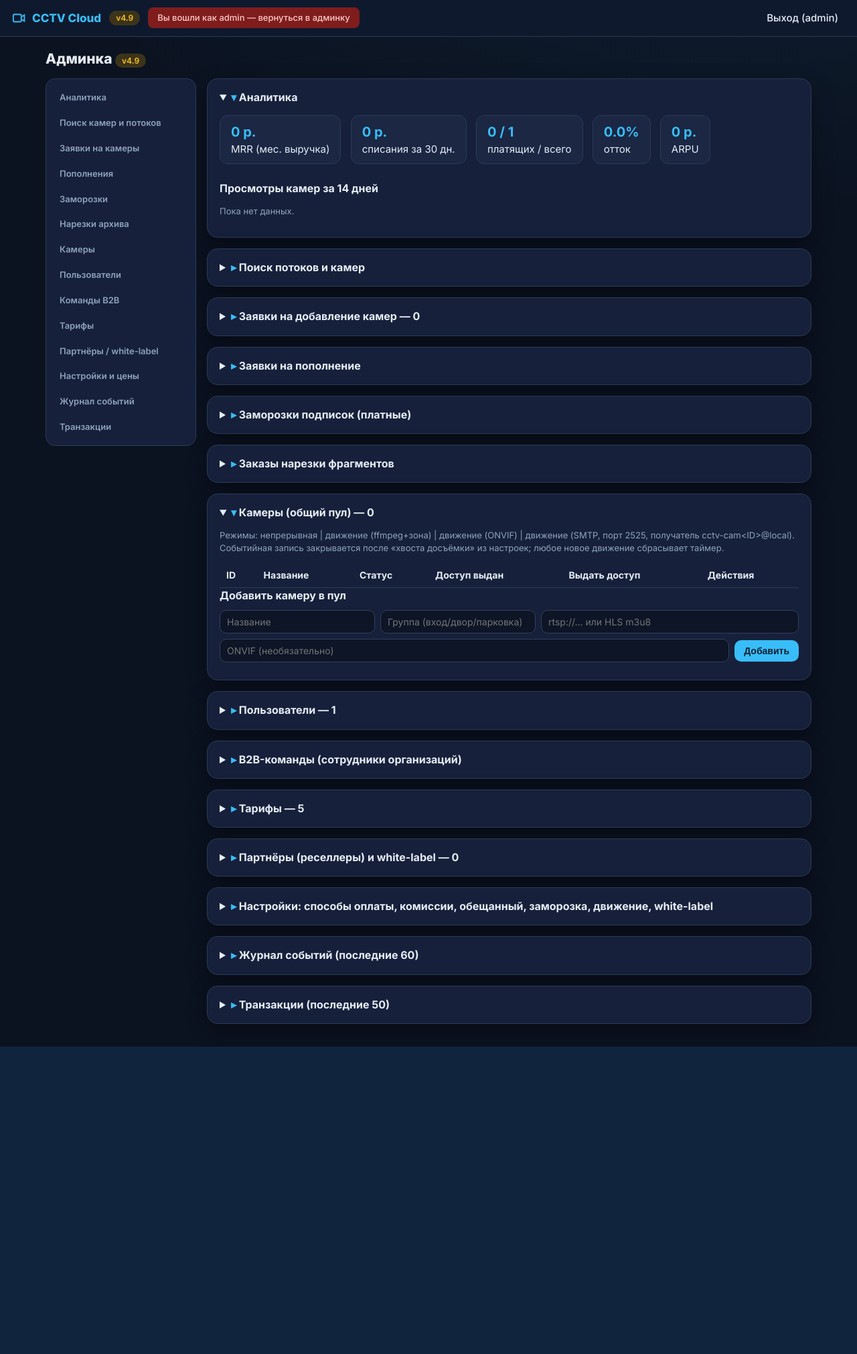
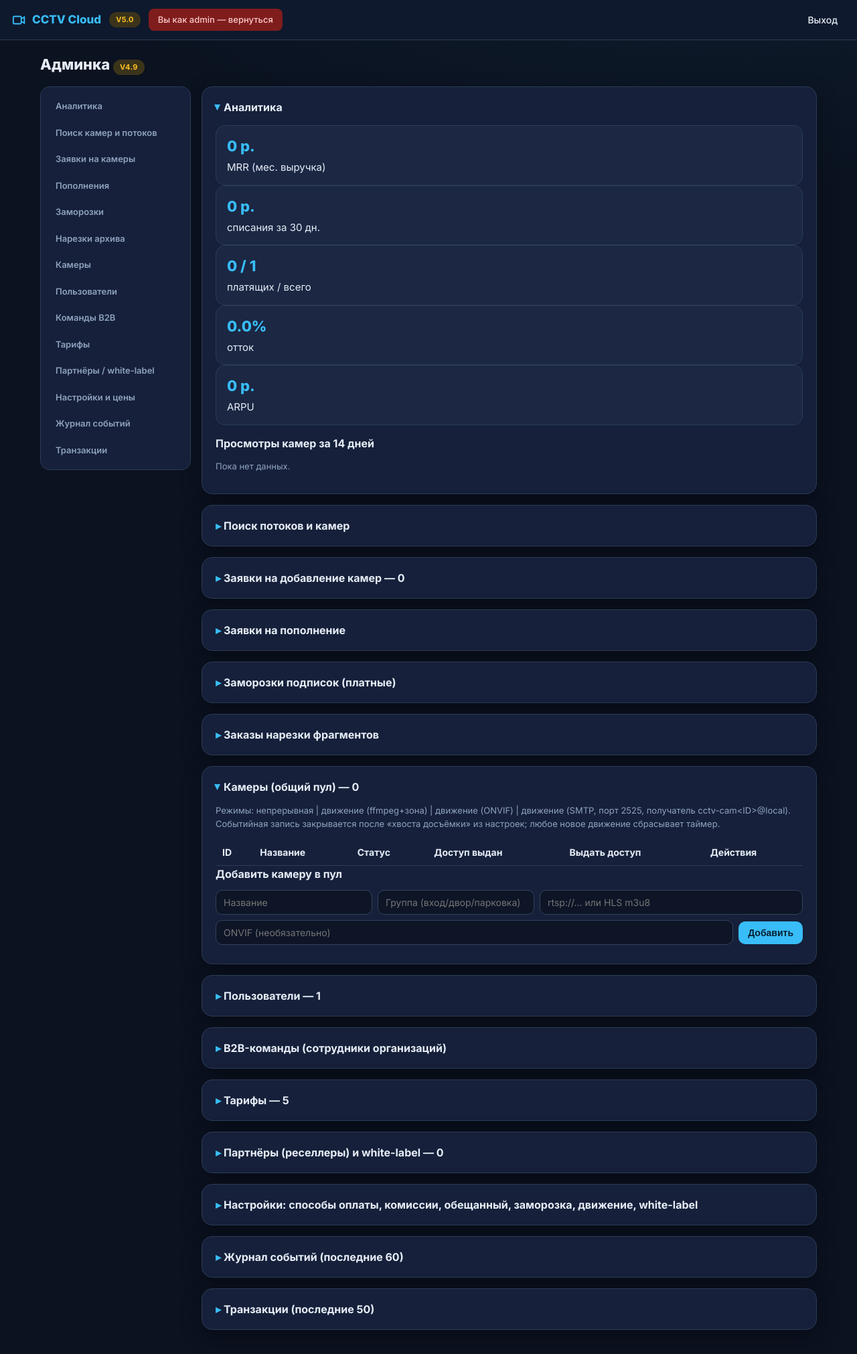
Before and after one commit to vasa57kam/cctv-deploy, a Flask app: page /admin in a window 1280 px wide. Shown: the whole page at 67% size. Before the commit the page ends 1563 px from the top, so only its background shows below. Run offline with Flask 3, Linux system fonts and the light colour scheme; a user stored in the database is signed in; data comes from the database, SQL or seed files in the repository; data that the repository does not hold is empty; parts of the project's set-up code (start-up, migrations or seed data) failed here and were passed over.

Commit message:
Update base.html

```diff
--- a/app/templates/base.html
+++ b/app/templates/base.html
@@ -14,84 +14,98 @@
 :root{--bg:#0b1220;--card:#16203a;--card2:#1b2743;--line:#2b3b57;--accent:{{ brand.color }};--text:#e6edf7;--muted:#8fa3bf;--ok:#34d399;--bad:#f87171;--warn:#fbbf24;--shadow:0 10px 30px rgba(0,0,0,.35);}
 *{box-sizing:border-box}
 html{scroll-behavior:smooth}
-body{margin:0;font-family:Inter,system-ui,-apple-system,"Segoe UI",Roboto,sans-serif;background:radial-gradient(1100px 500px at 85% -10%,rgba(56,189,248,.07),transparent),var(--bg);color:var(--text);font-size:15px;line-height:1.45;}
-header{display:flex;align-items:center;gap:12px;padding:10px 18px;background:#101a30ee;backdrop-filter:blur(8px);border-bottom:1px solid var(--line);flex-wrap:wrap;position:sticky;top:0;z-index:40;}
+body{margin:0;font-family:Inter,system-ui,-apple-system,"Segoe UI",Roboto,sans-serif;background:radial-gradient(1100px 500px at 85% -10%,rgba(56,189,248,.07),transparent),var(--bg);color:var(--text);font-size:15px;line-height:1.5;}
+header{display:flex;align-items:center;gap:12px;padding:12px 18px;background:#101a30ee;backdrop-filter:blur(8px);border-bottom:1px solid var(--line);flex-wrap:wrap;position:sticky;top:0;z-index:40;}
 header .logo{font-weight:800;font-size:17px;color:var(--accent);display:flex;align-items:center;gap:8px;}
 header .logo img{height:24px;}
-header a{color:var(--text);text-decoration:none;padding:6px 10px;border-radius:8px;font-weight:500;}
+header a{color:var(--text);text-decoration:none;padding:7px 11px;border-radius:8px;font-weight:500;font-size:14px;}
 header a:hover{background:#22304d;}
 header .spacer{flex:1}
-.badge{display:inline-block;padding:2px 10px;border-radius:999px;font-size:12px;font-weight:600;}
+.badge{display:inline-block;padding:3px 10px;border-radius:999px;font-size:11px;font-weight:700;letter-spacing:.02em;text-transform:uppercase;}
 .badge.ok{background:#0d3327;color:var(--ok);}
 .badge.bad{background:#3b1d1d;color:var(--bad);}
 .badge.warn{background:#3b341a;color:var(--warn);}
-.impbar{background:#7f1d1d;color:#fecaca;padding:6px 14px;border-radius:8px;font-size:13px;}
-main{padding:18px;max-width:1180px;margin:0 auto;}
-.card,details.card{background:var(--card);border:1px solid var(--line);border-radius:16px;padding:16px 18px;margin-bottom:16px;box-shadow:var(--shadow);}
-summary{cursor:pointer;font-size:16px;font-weight:700;}
+.badge.neutral{background:#22304d;color:var(--muted);}
+.impbar{background:#7f1d1d;color:#fecaca;padding:7px 14px;border-radius:8px;font-size:13px;}
+main{padding:20px;max-width:1200px;margin:0 auto;}
+.card,details.card{background:var(--card);border:1px solid var(--line);border-radius:16px;padding:18px 20px;margin-bottom:16px;box-shadow:var(--shadow);}
+summary{cursor:pointer;font-size:16px;font-weight:700;list-style:none;}
 summary::-webkit-details-marker{display:none;}
-summary::before{content:"▸ ";color:var(--accent);}
-details[open] > summary::before{content:"▾ ";}
-details[open] > summary{margin-bottom:12px;}
-.grid{display:grid;grid-template-columns:repeat(auto-fill,minmax(250px,1fr));gap:14px;}
-.cam{background:var(--card2);border:1px solid var(--line);border-radius:14px;padding:12px;overflow:hidden;}
-.cam h3{margin:0 0 8px;font-size:15px;font-weight:700;}
-.btn{display:inline-block;background:var(--accent);color:#082032;border:none;border-radius:10px;padding:8px 14px;font-size:14px;font-weight:600;cursor:pointer;text-decoration:none;}
+summary::before{content:"▸ ";color:var(--accent);display:inline-block;margin-right:4px;transition:transform .15s;}
+details[open] > summary::before{transform:rotate(90deg);}
+details[open] > summary{margin-bottom:14px;}
+.grid{display:grid;grid-template-columns:repeat(auto-fill,minmax(260px,1fr));gap:14px;}
+.grid.stats{grid-template-columns:repeat(auto-fit,minmax(150px,1fr));}
+.cam{background:var(--card2);border:1px solid var(--line);border-radius:14px;padding:14px;overflow:hidden;}
+.cam h3{margin:0 0 6px;font-size:16px;font-weight:700;}
+.btn{display:inline-flex;align-items:center;justify-content:center;gap:6px;background:var(--accent);color:#082032;border:none;border-radius:10px;padding:9px 14px;font-size:14px;font-weight:600;cursor:pointer;text-decoration:none;white-space:nowrap;}
 .btn:hover{filter:brightness(1.12);}
 .btn.gray{background:#334155;color:var(--text);}
 .btn.red{background:#7f1d1d;color:#fecaca;}
-.btn.mini{padding:4px 9px;font-size:12px;border-radius:8px;}
+.btn.ghost{background:transparent;border:1px solid var(--line);color:var(--text);}
+.btn.mini{padding:5px 10px;font-size:12px;border-radius:8px;}
+.btn.icon{padding:6px 8px;}
+.btn svg{width:14px;height:14px;}
+.btn.mini svg{width:12px;height:12px;}
 table{width:100%;border-collapse:collapse;font-size:14px;}
-td,th{padding:8px 10px;border-bottom:1px solid var(--line);text-align:left;vertical-align:top;}
+td,th{padding:9px 10px;border-bottom:1px solid var(--line);text-align:left;vertical-align:top;}
 .tablewrap{overflow-x:auto;}
-input,select,textarea{background:#0d1526;border:1px solid #33415c;color:var(--text);border-radius:10px;padding:8px 10px;font-size:14px;font-family:inherit;}
+input,select,textarea{background:#0d1526;border:1px solid #33415c;color:var(--text);border-radius:10px;padding:9px 11px;font-size:14px;font-family:inherit;}
 input:focus,select:focus,textarea:focus{outline:2px solid rgba(56,189,248,.35);}
 .muted{color:var(--muted);font-size:13px;}
 video{width:100%;border-radius:12px;background:#000;}
 .formrow{display:flex;gap:8px;flex-wrap:wrap;margin-bottom:10px;align-items:center;}
-h1{font-size:21px;margin:0 0 14px;font-weight:800;}
-h2{font-size:16px;margin:0 0 10px;font-weight:700;}
+h1{font-size:22px;margin:0 0 16px;font-weight:800;}
+h2{font-size:16px;margin:0 0 12px;font-weight:700;}
+h3{font-size:14px;margin:0 0 8px;font-weight:700;}
 pre.log{background:#0d1526;border:1px solid #33415c;border-radius:8px;padding:8px;font-size:12px;overflow-x:auto;}
-.stat{display:inline-block;background:var(--card2);border:1px solid var(--line);border-radius:12px;padding:10px 16px;margin:0 10px 10px 0;}
-.stat b{display:block;font-size:20px;color:var(--accent);}
+.stat{background:var(--card2);border:1px solid var(--line);border-radius:14px;padding:14px 16px;display:flex;flex-direction:column;gap:4px;}
+.stat b{font-size:22px;color:var(--accent);font-weight:800;}
+.stat .label{font-size:12px;color:var(--muted);text-transform:uppercase;letter-spacing:.03em;font-weight:600;}
 #toasts{position:fixed;top:14px;right:14px;z-index:100;display:flex;flex-direction:column;gap:8px;max-width:340px;}
-.toast{background:#10233c;border:1px solid var(--accent);border-left:5px solid var(--accent);color:var(--text);padding:10px 14px;border-radius:10px;box-shadow:var(--shadow);animation:tin .25s ease;font-size:14px;}
+.toast{background:#10233c;border:1px solid var(--accent);border-left:5px solid var(--accent);color:var(--text);padding:11px 14px;border-radius:10px;box-shadow:var(--shadow);animation:tin .25s ease;font-size:14px;}
 .toast.out{opacity:0;transform:translateX(20px);transition:.3s;}
 @keyframes tin{from{opacity:0;transform:translateX(30px)}to{opacity:1;transform:none}}
-.thumbwrap{position:relative;border-radius:12px;overflow:hidden;border:1px solid var(--line);background:#000;}
-.thumbwrap img{width:100%;display:block;}
+.thumbwrap{position:relative;border-radius:12px;overflow:hidden;border:1px solid var(--line);background:#000;aspect-ratio:16/9;}
+.thumbwrap img{width:100%;height:100%;object-fit:cover;display:block;}
 .playbadge{position:absolute;inset:0;display:flex;align-items:center;justify-content:center;background:rgba(4,10,20,.22);}
 .dot{width:9px;height:9px;border-radius:50%;display:inline-block;margin-right:6px;vertical-align:middle;}
 .dot.on{background:var(--ok);box-shadow:0 0 8px var(--ok);}
 .dot.off{background:var(--bad);}
-.tl{position:relative;height:36px;background:#0d1526;border:1px solid var(--line);border-radius:10px;overflow:hidden;cursor:pointer;}
-.tl .seg{position:absolute;top:0;bottom:0;background:linear-gradient(180deg,var(--ok),#059669);opacity:.8;}
+.tl{position:relative;height:40px;background:#0d1526;border:1px solid var(--line);border-radius:10px;overflow:hidden;cursor:pointer;}
+.tl .seg{position:absolute;top:0;bottom:0;background:linear-gradient(180deg,var(--ok),#059669);opacity:.85;}
 .tl .seg:hover{opacity:1;}
 .tl .seg.cur{outline:2px solid var(--warn);opacity:1;}
 .tl .now{position:absolute;top:0;bottom:0;width:2px;background:var(--bad);}
 .tl-hours{display:flex;justify-content:space-between;font-size:11px;color:var(--muted);margin-top:4px;}
-.empty{text-align:center;color:var(--muted);padding:26px 10px;}
-.empty svg{opacity:.45;margin-bottom:8px;}
+.empty{text-align:center;color:var(--muted);padding:30px 10px;}
+.empty svg{opacity:.4;margin-bottom:10px;}
 .layout{display:grid;grid-template-columns:225px 1fr;gap:16px;align-items:start;}
-#sidenav{position:sticky;top:64px;display:flex;flex-direction:column;gap:3px;background:var(--card);border:1px solid var(--line);border-radius:14px;padding:10px;max-height:calc(100vh - 80px);overflow-y:auto;}
-#sidenav a{padding:8px 10px;border-radius:8px;color:var(--muted);text-decoration:none;font-size:13px;font-weight:600;white-space:nowrap;}
+#sidenav{position:sticky;top:70px;display:flex;flex-direction:column;gap:2px;background:var(--card);border:1px solid var(--line);border-radius:14px;padding:10px;max-height:calc(100vh - 90px);overflow-y:auto;}
+#sidenav a{padding:9px 12px;border-radius:8px;color:var(--muted);text-decoration:none;font-size:13px;font-weight:600;white-space:nowrap;}
 #sidenav a:hover{background:#22304d;color:var(--text);}
-.tabbar{display:flex;gap:6px;flex-wrap:wrap;margin:0 0 12px;}
-.tabbar button{background:#22304d;border:1px solid var(--line);color:var(--muted);border-radius:10px;padding:8px 14px;font-weight:600;cursor:pointer;font-size:14px;}
+.tabbar{display:flex;gap:6px;flex-wrap:wrap;margin:0 0 14px;}
+.tabbar button{background:#22304d;border:1px solid var(--line);color:var(--muted);border-radius:10px;padding:9px 14px;font-weight:600;cursor:pointer;font-size:14px;}
 .tabbar button.on{background:var(--accent);color:#082032;border-color:transparent;}
 .tabpage{display:none;}
 .tabpage.on{display:block;}
-.stickyplayer{position:sticky;top:60px;z-index:30;}
+.stickyplayer{position:sticky;top:64px;z-index:30;}
+.quickstats{display:grid;grid-template-columns:repeat(auto-fit,minmax(180px,1fr));gap:12px;margin-bottom:16px;}
+.qs{background:var(--card);border:1px solid var(--line);border-radius:14px;padding:14px 16px;text-decoration:none;color:var(--text);display:flex;align-items:center;gap:12px;transition:transform .1s;}
+.qs:hover{transform:translateY(-2px);}
+.qs svg{width:32px;height:32px;color:var(--accent);flex-shrink:0;}
+.qs b{display:block;font-size:18px;font-weight:800;}
+.qs span{font-size:12px;color:var(--muted);text-transform:uppercase;letter-spacing:.03em;}
 #mobnav{display:none;}
 @media (max-width:900px){
-  main{padding:12px 10px 74px;}
+  main{padding:14px 10px 74px;}
   .layout{grid-template-columns:1fr;}
   #sidenav{position:static;flex-direction:row;overflow-x:auto;max-height:none;}
   .stickyplayer{position:static;}
   #mobnav{display:flex;position:fixed;left:0;right:0;bottom:0;background:#101a30f2;backdrop-filter:blur(10px);border-top:1px solid var(--line);z-index:60;}
   #mobnav a{flex:1;text-align:center;padding:8px 2px 10px;color:var(--muted);font-size:11px;text-decoration:none;font-weight:600;}
   #mobnav a svg{display:block;margin:0 auto 3px;}
-  header{padding:8px 10px;}
+  header{padding:9px 10px;}
 }
 </style>
 </head>
@@ -101,17 +115,17 @@ pre.log{background:#0d1526;border:1px solid #33415c;border-radius:8px;padding:8p
     {% if brand.logo %}<img src="{{ brand.logo }}" alt="">{% else %}<svg width="22" height="22" viewBox="0 0 24 24" fill="none" stroke="currentColor" stroke-width="2"><path d="M2 8a2 2 0 0 1 2-2h9a2 2 0 0 1 2 2v8a2 2 0 0 1-2 2H4a2 2 0 0 1-2-2z"/><path d="M15 10l5-3v10l-5-3"/></svg>{% endif %}
     {{ brand.name }}
   </span>
-  <span class="badge warn">v4.9</span>
+  <span class="badge warn">v5.0</span>
   {% if current_user.is_authenticated %}
     {% if session.get("impersonator") %}
-      <a class="impbar" href="{{ url_for('stop_impersonation') }}">Вы вошли как {{ current_user.username }} — вернуться в админку</a>
+      <a class="impbar" href="{{ url_for('stop_impersonation') }}">Вы как {{ current_user.username }} — вернуться</a>
     {% else %}
       <a href="{{ url_for('dashboard') }}">Мои камеры</a>
       {% if current_user.admin %}<a href="{{ url_for('admin_page') }}">Админка</a>{% endif %}
     {% endif %}
     <span class="spacer"></span>
-    {% if not current_user.admin %}<a class="muted" href="/#topup">Баланс: {{ "%.2f"|format(current_user.balance) }} р. → пополнить</a>{% endif %}
-    <a href="{{ url_for('logout') }}">Выход ({{ current_user.username }})</a>
+    {% if not current_user.admin %}<a class="muted" href="/#topup">Баланс: {{ "%.0f"|format(current_user.balance) }} р.</a>{% endif %}
+    <a href="{{ url_for('logout') }}">Выход</a>
   {% else %}
     <span class="spacer"></span>
     <a href="{{ url_for('login') }}">Вход</a>
```
